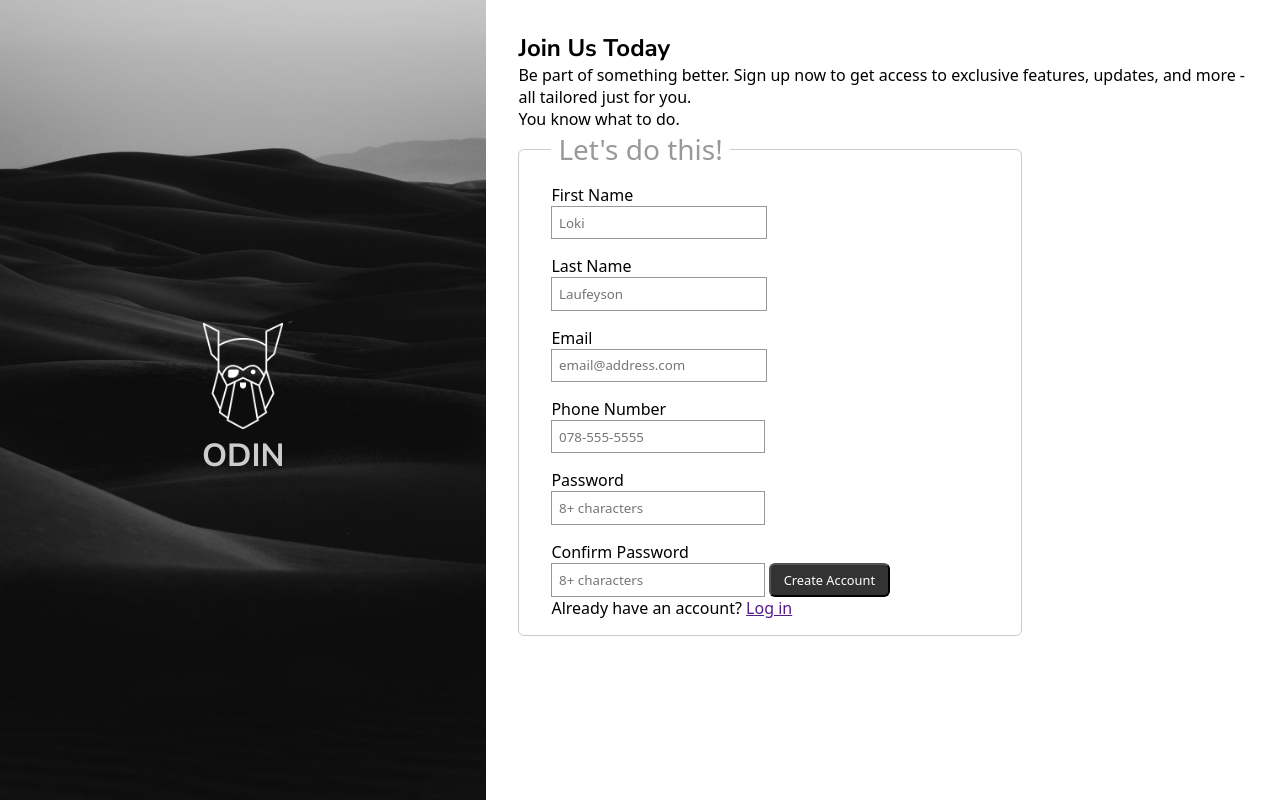
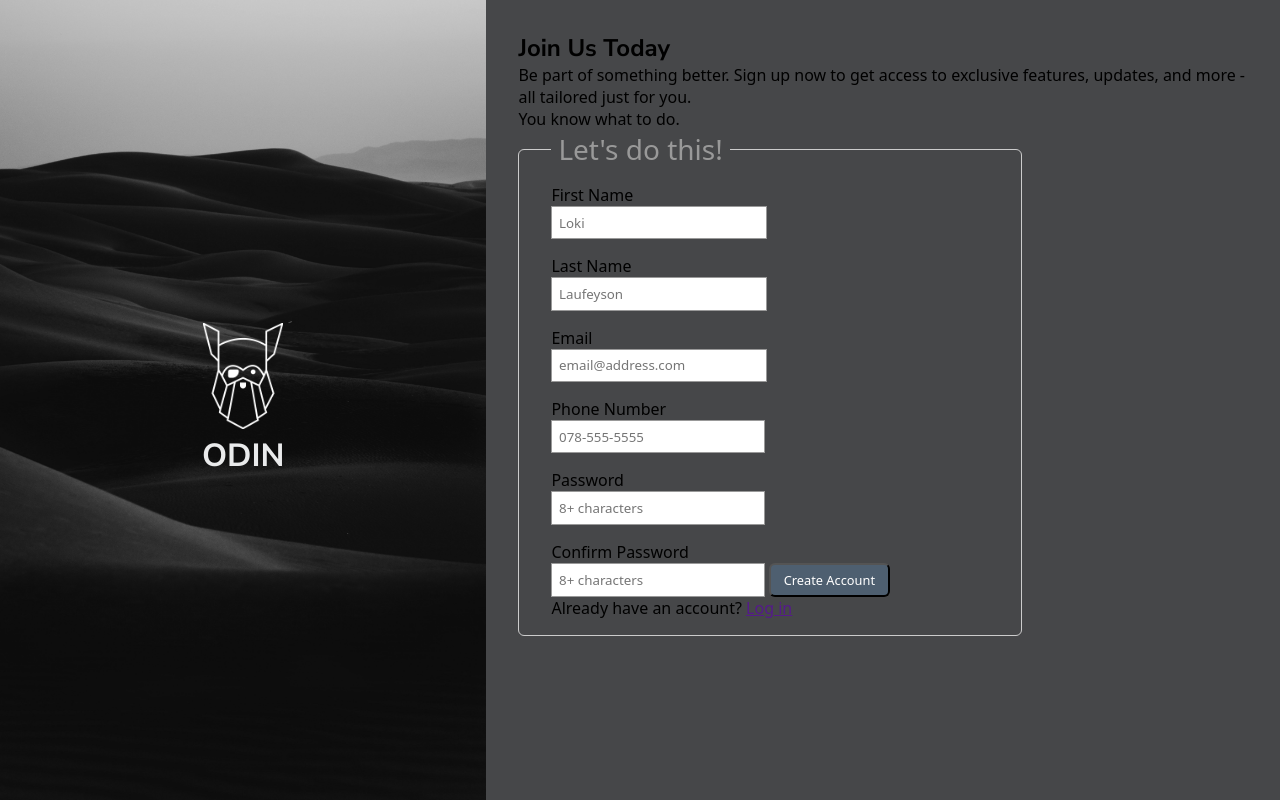
Before and after one commit to Thato-556/Sign-Up-form, a plain HTML site: page sign-up/index.html in a window 1280 px wide. Drawn offline with Linux system fonts and the light colour scheme.

Commit message:
changed background color

```diff
--- a/sign-up/style.css
+++ b/sign-up/style.css
@@ -29,6 +29,7 @@ body, html {
 }
 
 .right-panel {
+  background-color: #464749;
   width: 60%;
   padding: 2em;
 }
@@ -84,7 +85,7 @@ input:focus{
 button {
   padding: .5em 1em;
   border-radius: 6px;
-  background-color: #333;
+  background-color: #4e5f70;
   color: #fff;
   font-family: system-ui, -apple-system, BlinkMacSystemFont, 'Segoe UI', Roboto, Oxygen, Ubuntu, Cantarell, 'Open Sans', 'Helvetica Neue', sans-serif;
   font-size: .8em;
@@ -125,7 +126,7 @@ img {
   position: relative;
   z-index: 2;
   text-align: center;
-  color: #ccc;
+  color: #e9eaeb;
 
 }
 
```
